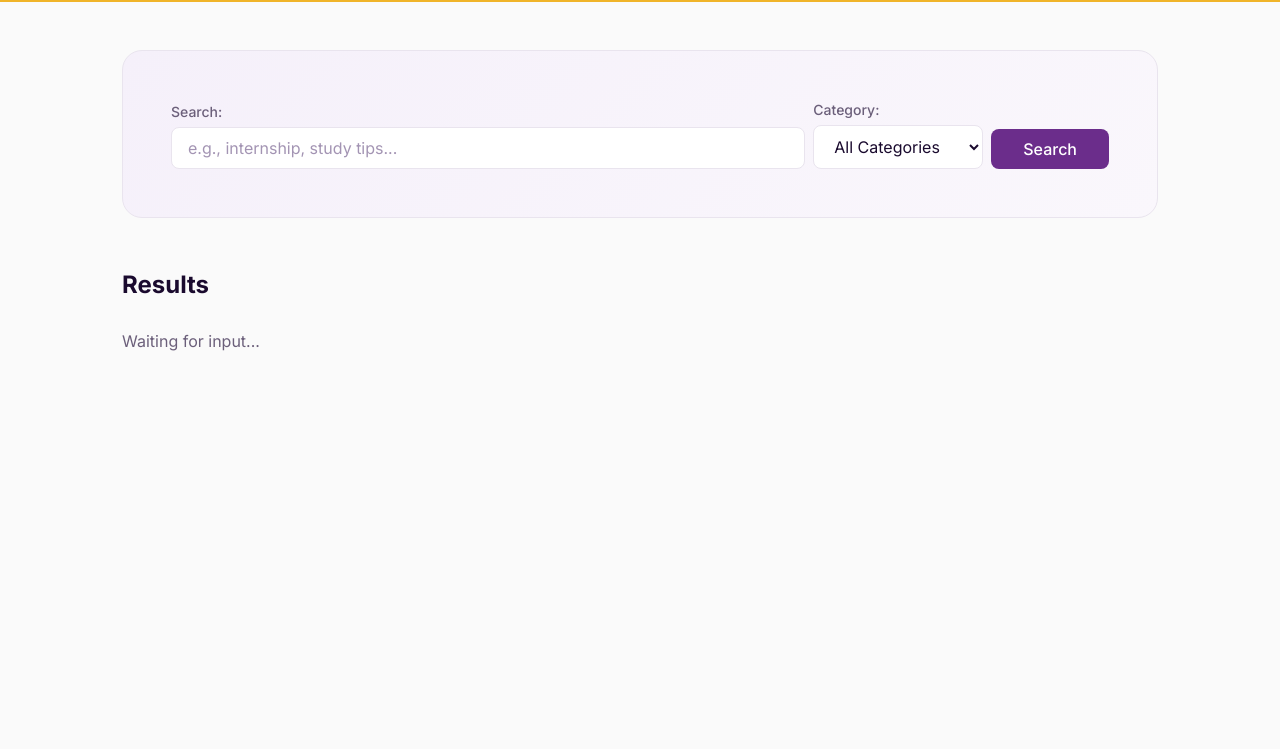
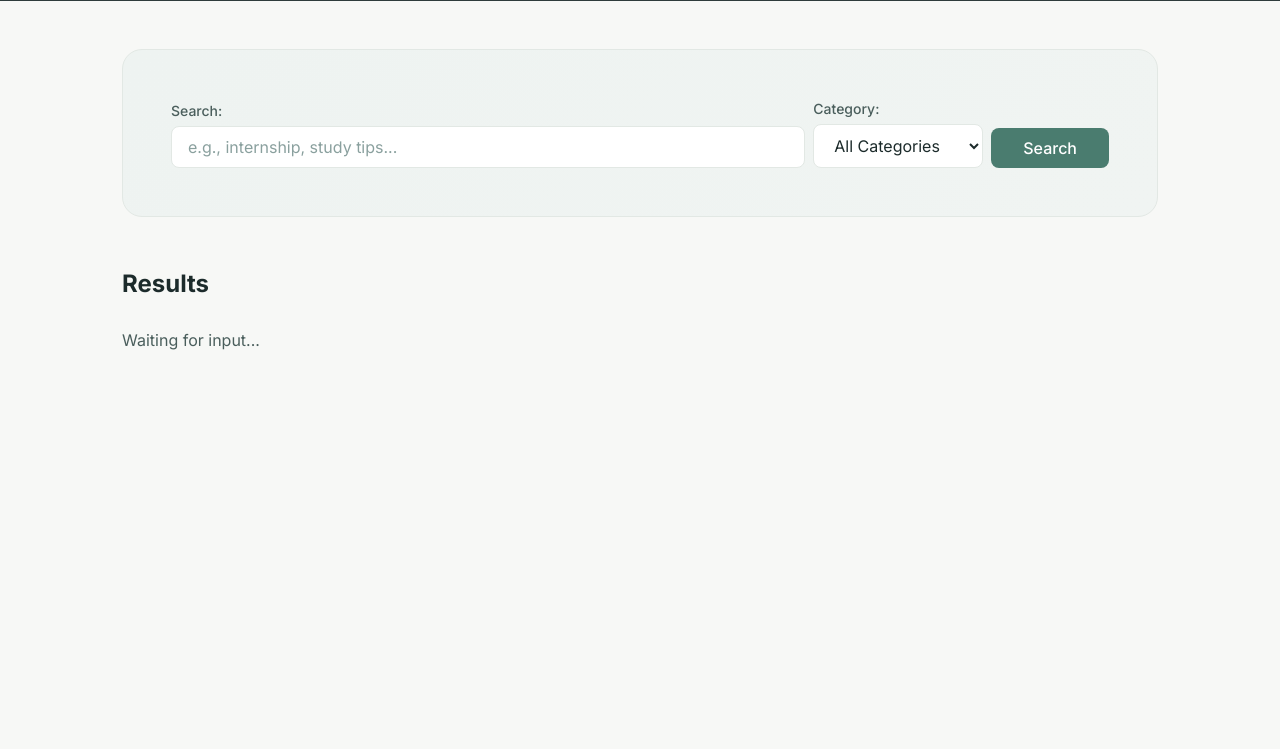
Before and after one commit to OmeidN/Pathwise, a website: page application/vertical-prototype/index.html in a window 1280 px wide. Shown: the part 51-800 px from the top of the page. Drawn offline with Linux system fonts and the light colour scheme.

Commit message:
Redesign CSS with soft academic palette, revert to Inter

```diff
--- a/application/vertical-prototype/styles.css
+++ b/application/vertical-prototype/styles.css
@@ -2,25 +2,23 @@
 /* Cielina: search form | Brandon: results */
 
 :root {
-  /* Colors — rooted in SFSU purple + gold */
-  --color-primary:        #6B2D8B;   /* SFSU purple */
-  --color-primary-hover:  #521F6C;
-  --color-primary-light:  #F5F0FA;
-  --color-accent:         #F0B429;   /* SFSU gold */
-  --color-accent-hover:   #D49B1A;
-  --color-secondary:      #6B7280;
-  --color-background:     #FAFAFA;
+  /* Colors — soft academic: off-white, forest green, dark teal */
+  --color-primary:        #4A7C6F;
+  --color-primary-hover:  #3A6A5E;
+  --color-primary-light:  #EEF3F1;
+  --color-secondary:      #7A9490;
+  --color-background:     #F7F8F6;
   --color-surface:        #FFFFFF;
-  --color-border:         #E9E4EE;   /* purple-tinted border */
-  --color-border-strong:  #2D1040;
-  --color-text:           #1A0A2E;   /* deep purple-black */
-  --color-text-muted:     #6B5F7A;
-  --color-text-subtle:    #A394B3;
-  --color-header-bg:      #2D1040;   /* deep SFSU-rooted header */
-  --color-header-text:    #FAF8FC;
-  --color-success:        #16A34A;
-  --color-warning:        #F0B429;
-  --color-danger:         #DC2626;
+  --color-border:         #E2E8E4;
+  --color-border-strong:  #1C2B2B;
+  --color-text:           #1C2B2B;
+  --color-text-muted:     #4A5E5C;
+  --color-text-subtle:    #8AA09E;
+  --color-header-bg:      #1C2B2B;
+  --color-header-text:    #F7F8F6;
+  --color-success:        #4A7C6F;
+  --color-warning:        #C9913A;
+  --color-danger:         #B94040;
 
   /* Typography */
   --font-family:          'Inter', sans-serif;
@@ -59,7 +57,7 @@
   --shadow-md:    0 4px 6px rgba(0, 0, 0, 0.07);
   --shadow-lg:    0 10px 25px rgba(0, 0, 0, 0.12);
   --shadow-card:  0 1px 3px rgba(0, 0, 0, 0.04), 0 4px 12px rgba(0, 0, 0, 0.06);
-  --shadow-focus: 0 0 0 3px rgba(107, 45, 139, 0.2);
+  --shadow-focus: 0 0 0 3px rgba(74, 124, 111, 0.2);
 }
 
 /* Resets */
@@ -89,7 +87,7 @@ button, input, select { font-family: var(--font-family); }
 /* Header — Figma node 36:889 */
 #site-header {
   background-color: var(--color-header-bg);
-  border-bottom: 3px solid var(--color-accent);
+  border-bottom: 2px solid rgba(255, 255, 255, 0.08);
   padding: var(--space-md) var(--space-xl);
   position: sticky;
   top: 0;
@@ -134,7 +132,7 @@ button, input, select { font-family: var(--font-family); }
 /* Cielina — search form */
 
 #search-section {
-  background: linear-gradient(135deg, var(--color-primary-light) 0%, #FAF7FC 100%);
+  background: linear-gradient(135deg, var(--color-primary-light) 0%, #F0F4F2 100%);
   border: 1px solid var(--color-border);
   border-radius: var(--radius-xl);
   padding: var(--space-2xl);
```
